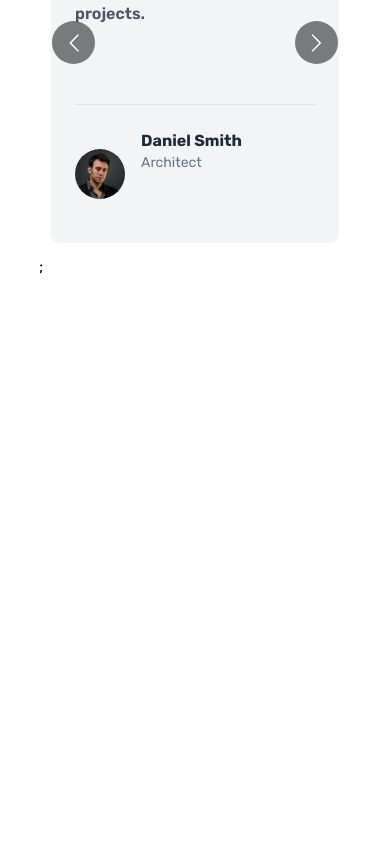
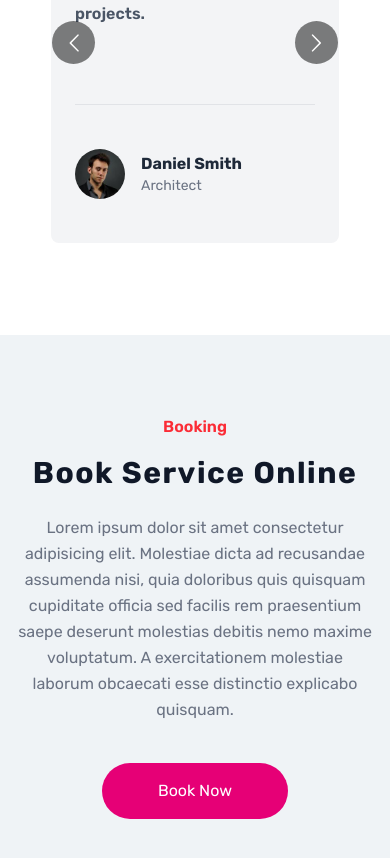
Before and after one commit to MadeByHosein/Next.js-Projects, a Next.js app in the folder modern-web-agency-website/: page / in a window 390 px wide. Shown: the part 8067-8925 px from the top of the page. Before the commit the page ends 8426 px from the top, so only its background shows below. Built offline with nearby package versions, Linux system fonts and the light colour scheme.

Commit message:
add Order Sec & fix

```diff
--- a/modern-web-agency-website/component/Home/ClientReview/ClientReview.tsx
+++ b/modern-web-agency-website/component/Home/ClientReview/ClientReview.tsx
@@ -50,7 +50,7 @@ const ClientReview = () => {
                         <ClientReviewCard user={user}/>
                     </div>
                 ))}
-            </Carousel>;
+            </Carousel>
 
             </div>
         </div>
--- a/modern-web-agency-website/component/Home/ClientReview/ClientReviewCard.tsx
+++ b/modern-web-agency-website/component/Home/ClientReview/ClientReviewCard.tsx
@@ -18,7 +18,7 @@ const ClientReviewCard = ({user}:{user: userReviewData}) => {
             {user.review}
         </p>
         <div className="w-full h-[1.2px] bg-gray-600/10 my-6 "/>
-        <div className="flex items-center space-x-4 mt-auto">
+        <div className="flex items-center space-x-4 ">
             <Image
                 src={user.userImage}
                 alt="users images"
@@ -26,7 +26,7 @@ const ClientReviewCard = ({user}:{user: userReviewData}) => {
                 height={50}
                 className="rounded-full"
             />
-            <div className="h-[90px]">
+            <div className="h-[90px] flex flex-col justify-center">
                 <h1 className="font-bold text-gray-800">
                     {user.name}
                 </h1>
--- a/modern-web-agency-website/component/Home/Home.tsx
+++ b/modern-web-agency-website/component/Home/Home.tsx
@@ -1,4 +1,4 @@
-import {Hero , About , Services, WhyChoose, Price, ClientReview} from '../Home'
+import {Hero , About , Services, WhyChoose, Price, ClientReview, Order} from '../Home'
 
 const Home = () => {
   return (
@@ -9,6 +9,7 @@ const Home = () => {
       <WhyChoose />
       <Price />
       <ClientReview />
+      <Order />
     </div>
   )
 }
--- /dev/null
+++ b/modern-web-agency-website/component/Home/Order/Order.tsx
@@ -0,0 +1,26 @@
+import React from 'react'
+
+const Order = () => {
+  return (
+    <div className='py-20 bg-[#eff3f6] dark:bg-gray-900'>
+      <div>
+        <h1 className='text-red-500 dark:text-red-300 font-semibold text-center'>
+          Booking
+        </h1>
+        <h1 className='text-center text-3xl md:text-4xl lg:text-5xl text-gray-900 dark:text-gray-100 mt-4 font-bold tracking-wider'>
+          Book Service Online
+        </h1>
+      </div>
+      <p className='mt-6 px-4 text-gray-500 dark:text-gray-300 leading-relaxed text-center sm:w-[80%] lg:w-[60%] mx-auto'>
+        Lorem ipsum dolor sit amet consectetur adipisicing elit. Molestiae dicta ad recusandae assumenda nisi, quia doloribus quis quisquam cupiditate officia sed facilis rem praesentium saepe deserunt molestias debitis nemo maxime voluptatum. A exercitationem molestiae laborum obcaecati esse distinctio explicabo quisquam.
+      </p>
+      <div className="text-center mt-10">
+        <button className='text-white rounded-full px-14 py-4 cursor-pointer group bg-pink-600 hover:bg-pink-500 transition-colors duration-200'>
+          <p className='group-hover:text-gray-200'>Book Now</p>
+          </button>
+      </div>
+    </div>
+  )
+}
+
+export default Order
--- a/modern-web-agency-website/component/Home/index.js
+++ b/modern-web-agency-website/component/Home/index.js
@@ -4,3 +4,4 @@ export {default as Services} from './Services/Services'
 export {default as WhyChoose} from './WhyChoose/WhyChoose'
 export {default as Price} from './Price/Price'
 export {default as ClientReview} from './ClientReview/ClientReview'
+export {default as Order} from './Order/Order'
```
